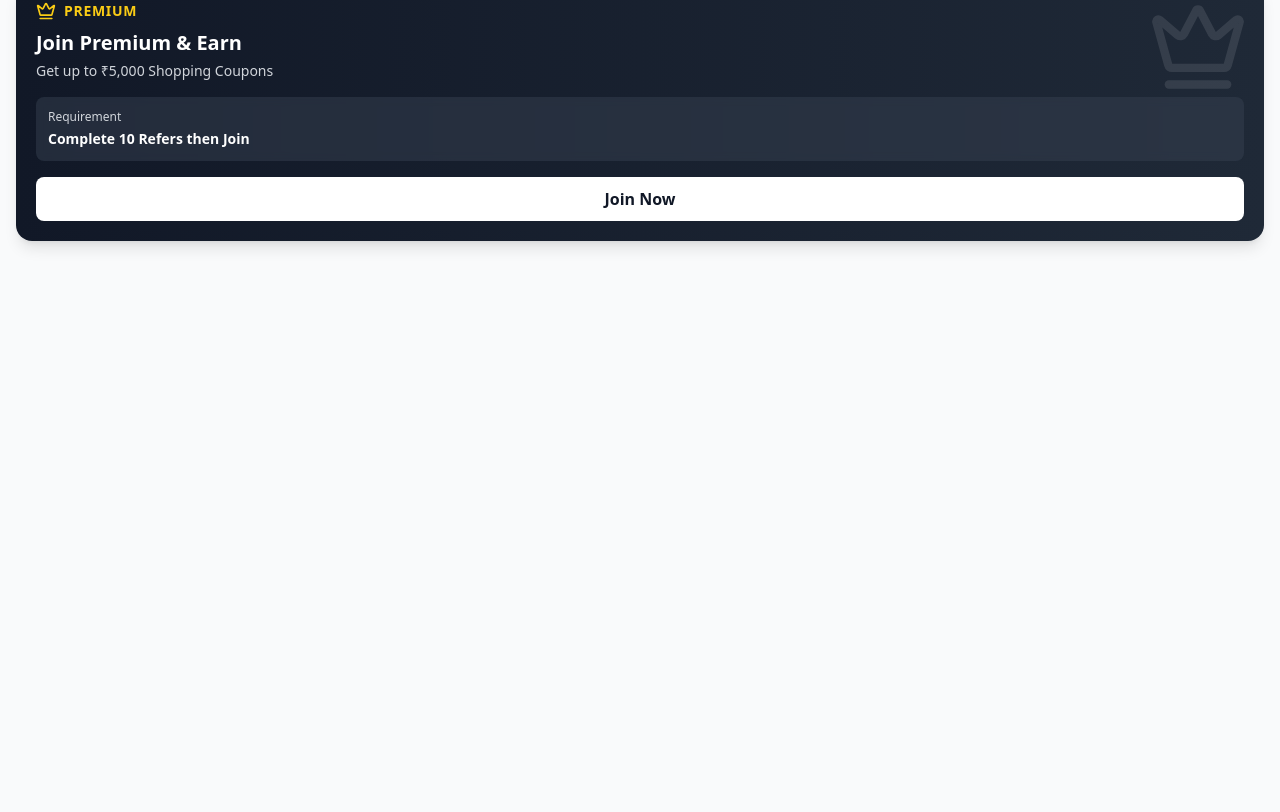
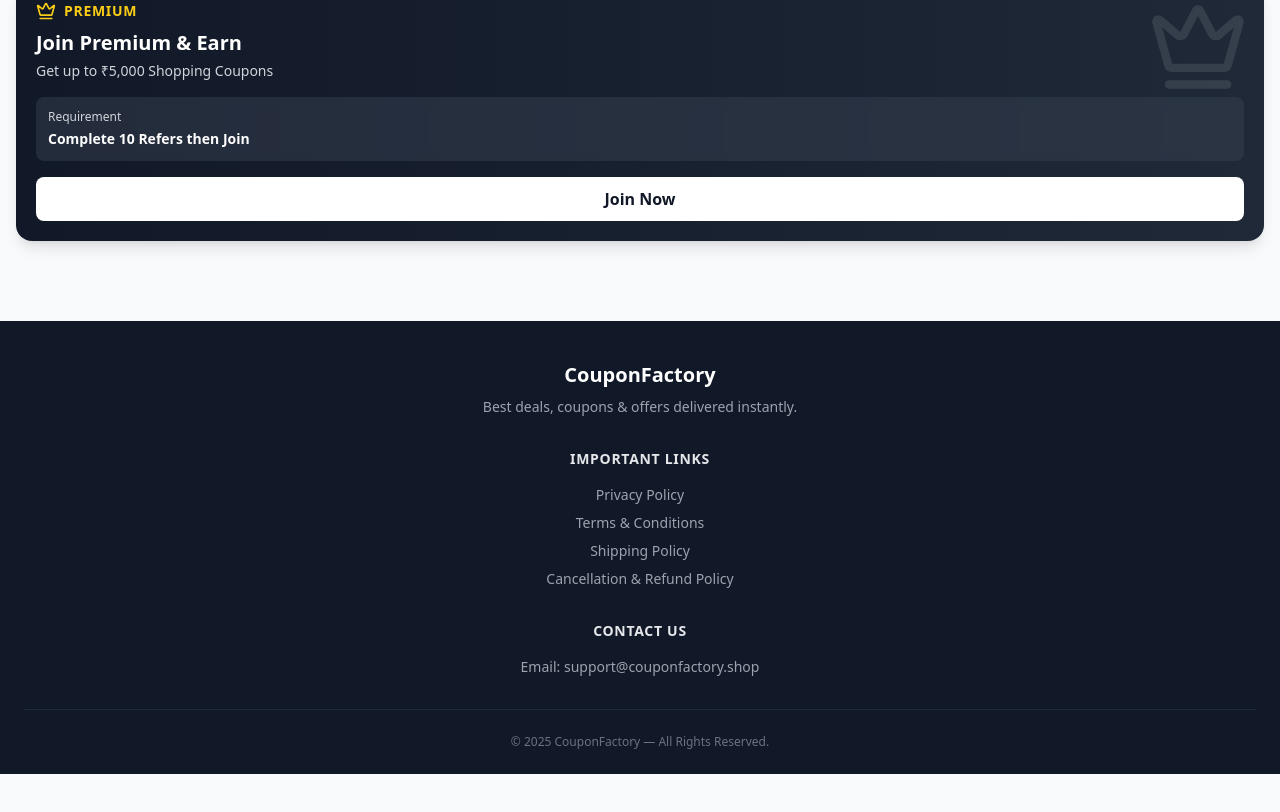
Before and after one commit to publicsworks/couponfactory, a React (Vite) app in the folder client/: page / in a window 1280 px wide. Shown: the part 1135-1947 px from the top of the page. Before the commit the page ends 1496 px from the top, so only its background shows below. Built offline with nearby package versions, Linux system fonts and the light colour scheme; no server answers; sample sign-in values are in the browser's storage.

Commit message:
Updated footer

```diff
--- a/client/src/App.jsx
+++ b/client/src/App.jsx
@@ -1,31 +1,25 @@
-import React, { useContext } from 'react';
+import React from 'react';
 import { Routes, Route, Navigate } from 'react-router-dom';
+import Login from './pages/Login';
+import Register from './pages/Register';
 import Home from './pages/Home';
 import Refer from './pages/Refer';
 import Coupons from './pages/Coupons';
 import Profile from './pages/Profile';
-import Login from './pages/Login';
-import Register from './pages/Register';
-import { AuthContext } from './context/AuthContext';
+import PrivacyPolicy from './pages/PrivacyPolicy';
+import TermsConditions from './pages/TermsConditions';
+import ShippingPolicy from './pages/ShippingPolicy';
+import RefundPolicy from './pages/RefundPolicy';
+import ContactUs from './pages/ContactUs';
+import ProtectedRoute from './components/ProtectedRoute';
 
-const ProtectedRoute = ({ children }) => {
-  const { user, loading } = useContext(AuthContext);
-
-  if (loading) return <div className="min-h-screen flex items-center justify-center">Loading...</div>;
-
-  if (!user) {
-    return <Navigate to="/login" />;
-  }
-
-  return children;
-};
-
-function App() {
+const App = () => {
   return (
     <Routes>
       <Route path="/login" element={<Login />} />
       <Route path="/register" element={<Register />} />
 
+      {/* Protected Routes */}
       <Route path="/" element={
         <ProtectedRoute>
           <Home />
@@ -46,8 +40,17 @@
           <Profile />
         </ProtectedRoute>
       } />
+
+      {/* Public Policy Pages */}
+      <Route path="/privacy" element={<PrivacyPolicy />} />
+      <Route path="/terms" element={<TermsConditions />} />
+      <Route path="/shipping" element={<ShippingPolicy />} />
+      <Route path="/refund-policy" element={<RefundPolicy />} />
+      <Route path="/contact" element={<ContactUs />} />
+
+      <Route path="*" element={<Navigate to="/" />} />
     </Routes>
   );
-}
+};
 
 export default App;
--- /dev/null
+++ b/client/src/components/Footer.jsx
@@ -0,0 +1,54 @@
+import React from 'react';
+import { Link } from 'react-router-dom';
+
+const Footer = () => {
+    return (
+        <footer className="bg-gray-900 text-white pt-10 pb-6 mt-10">
+            <div className="max-w-7xl mx-auto px-6 text-center">
+                {/* Brand & Tagline */}
+                <div className="mb-8">
+                    <h2 className="text-xl font-bold mb-2">CouponFactory</h2>
+                    <p className="text-gray-400 text-sm">
+                        Best deals, coupons & offers delivered instantly.
+                    </p>
+                </div>
+
+                {/* Important Links */}
+                <div className="mb-8">
+                    <h3 className="font-semibold text-gray-200 mb-4 text-sm uppercase tracking-wider">Important Links</h3>
+                    <ul className="space-y-2 text-sm text-gray-400">
+                        <li>
+                            <Link to="/privacy" className="hover:text-white transition-colors">Privacy Policy</Link>
+                        </li>
+                        <li>
+                            <Link to="/terms" className="hover:text-white transition-colors">Terms & Conditions</Link>
+                        </li>
+                        <li>
+                            <Link to="/shipping" className="hover:text-white transition-colors">Shipping Policy</Link>
+                        </li>
+                        <li>
+                            <Link to="/refund-policy" className="hover:text-white transition-colors">Cancellation & Refund Policy</Link>
+                        </li>
+                    </ul>
+                </div>
+
+                {/* Contact Us */}
+                <div className="mb-8">
+                    <h3 className="font-semibold text-gray-200 mb-4 text-sm uppercase tracking-wider">Contact Us</h3>
+                    <p className="text-sm text-gray-400">
+                        Email: <a href="mailto:support@couponfactory.shop" className="hover:text-white transition-colors">support@couponfactory.shop</a>
+                    </p>
+                </div>
+
+                {/* Copyright */}
+                <div className="border-t border-gray-800 pt-6">
+                    <p className="text-xs text-gray-500">
+                        © 2025 CouponFactory — All Rights Reserved.
+                    </p>
+                </div>
+            </div>
+        </footer>
+    );
+};
+
+export default Footer;
--- a/client/src/components/Layout.jsx
+++ b/client/src/components/Layout.jsx
@@ -1,6 +1,7 @@
 import React from 'react';
 import Navbar from './Navbar';
 import BottomNav from './BottomNav';
+import Footer from './Footer';
 
 const Layout = ({ children }) => {
     return (
@@ -9,6 +10,7 @@
             <main className="p-4">
                 {children}
             </main>
+            <Footer />
             <BottomNav />
         </div>
     );
--- /dev/null
+++ b/client/src/components/ProtectedRoute.jsx
@@ -0,0 +1,19 @@
+import React, { useContext } from 'react';
+import { Navigate } from 'react-router-dom';
+import { AuthContext } from '../context/AuthContext';
+
+const ProtectedRoute = ({ children }) => {
+    const { user, loading } = useContext(AuthContext);
+
+    if (loading) {
+        return <div className="min-h-screen flex items-center justify-center">Loading...</div>;
+    }
+
+    if (!user) {
+        return <Navigate to="/login" />;
+    }
+
+    return children;
+};
+
+export default ProtectedRoute;
--- /dev/null
+++ b/client/src/pages/ContactUs.jsx
@@ -0,0 +1,25 @@
+import React from 'react';
+import Layout from '../components/Layout';
+
+const ContactUs = () => {
+    return (
+        <Layout>
+            <div className="p-6 max-w-2xl mx-auto bg-white rounded-xl shadow-sm border border-gray-100 mt-6">
+                <h1 className="text-2xl font-bold text-gray-800 mb-4">Contact Us</h1>
+                <div className="text-gray-600 space-y-4 leading-relaxed">
+                    <p>
+                        For support, queries, feedback or partnership requests, reach out to us at:
+                    </p>
+                    <p className="font-medium text-gray-800">
+                        Email: <a href="mailto:support@couponfactory.shop" className="text-blue-600 hover:underline">support@couponfactory.shop</a>
+                    </p>
+                    <p>
+                        We typically respond within 24 hours.
+                    </p>
+                </div>
+            </div>
+        </Layout>
+    );
+};
+
+export default ContactUs;
--- /dev/null
+++ b/client/src/pages/PrivacyPolicy.jsx
@@ -0,0 +1,28 @@
+import React from 'react';
+import Layout from '../components/Layout';
+
+const PrivacyPolicy = () => {
+    return (
+        <Layout>
+            <div className="p-6 max-w-2xl mx-auto bg-white rounded-xl shadow-sm border border-gray-100 mt-6">
+                <h1 className="text-2xl font-bold text-gray-800 mb-4">Privacy Policy</h1>
+                <div className="text-gray-600 space-y-4 leading-relaxed">
+                    <p>
+                        At CouponFactory, we value your privacy and are committed to protecting your personal information. We only collect data necessary for account creation, order processing, communication, and improving user experience.
+                    </p>
+                    <p>
+                        We never sell or share your personal information with external parties except trusted service providers and payment gateways.
+                    </p>
+                    <p>
+                        All data is stored securely and handled with strict confidentiality.
+                    </p>
+                    <p className="font-medium text-gray-800">
+                        For queries, email us at: <a href="mailto:support@couponfactory.shop" className="text-blue-600 hover:underline">support@couponfactory.shop</a>
+                    </p>
+                </div>
+            </div>
+        </Layout>
+    );
+};
+
+export default PrivacyPolicy;
--- /dev/null
+++ b/client/src/pages/RefundPolicy.jsx
@@ -0,0 +1,28 @@
+import React from 'react';
+import Layout from '../components/Layout';
+
+const RefundPolicy = () => {
+    return (
+        <Layout>
+            <div className="p-6 max-w-2xl mx-auto bg-white rounded-xl shadow-sm border border-gray-100 mt-6">
+                <h1 className="text-2xl font-bold text-gray-800 mb-4">Cancellation & Refund Policy</h1>
+                <div className="text-gray-600 space-y-4 leading-relaxed">
+                    <p>
+                        Our products are digital coupons, therefore once delivered, they cannot be canceled or refunded.
+                    </p>
+                    <p>
+                        If a coupon is invalid or non-working, contact us within 24 hours of purchase.
+                    </p>
+                    <p>
+                        After verification, we will provide a replacement if eligible.
+                    </p>
+                    <p className="font-medium text-gray-800">
+                        Support email: <a href="mailto:support@couponfactory.shop" className="text-blue-600 hover:underline">support@couponfactory.shop</a>
+                    </p>
+                </div>
+            </div>
+        </Layout>
+    );
+};
+
+export default RefundPolicy;
--- /dev/null
+++ b/client/src/pages/ShippingPolicy.jsx
@@ -0,0 +1,28 @@
+import React from 'react';
+import Layout from '../components/Layout';
+
+const ShippingPolicy = () => {
+    return (
+        <Layout>
+            <div className="p-6 max-w-2xl mx-auto bg-white rounded-xl shadow-sm border border-gray-100 mt-6">
+                <h1 className="text-2xl font-bold text-gray-800 mb-4">Shipping Policy</h1>
+                <div className="text-gray-600 space-y-4 leading-relaxed">
+                    <p>
+                        CouponFactory deals exclusively in digital coupon codes and offers.
+                    </p>
+                    <p>
+                        No physical shipping is involved.
+                    </p>
+                    <p>
+                        Your purchased coupon or offer is delivered instantly to your registered email or account dashboard.
+                    </p>
+                    <p className="font-medium text-gray-800">
+                        If you face any issue or delay, contact: <a href="mailto:support@couponfactory.shop" className="text-blue-600 hover:underline">support@couponfactory.shop</a>
+                    </p>
+                </div>
+            </div>
+        </Layout>
+    );
+};
+
+export default ShippingPolicy;
--- /dev/null
+++ b/client/src/pages/TermsConditions.jsx
@@ -0,0 +1,31 @@
+import React from 'react';
+import Layout from '../components/Layout';
+
+const TermsConditions = () => {
+    return (
+        <Layout>
+            <div className="p-6 max-w-2xl mx-auto bg-white rounded-xl shadow-sm border border-gray-100 mt-6">
+                <h1 className="text-2xl font-bold text-gray-800 mb-4">Terms & Conditions</h1>
+                <div className="text-gray-600 space-y-4 leading-relaxed">
+                    <p>
+                        By using CouponFactory, you agree to follow all rules and policies of our platform.
+                    </p>
+                    <p>
+                        All coupons and offers on our website are subject to availability and may change without prior notice.
+                    </p>
+                    <p>
+                        Users must provide accurate information during account creation or purchase.
+                    </p>
+                    <p>
+                        Fraudulent activity, misuse, or unauthorized actions may result in account suspension.
+                    </p>
+                    <p className="font-medium text-gray-800">
+                        For support, contact: <a href="mailto:support@couponfactory.shop" className="text-blue-600 hover:underline">support@couponfactory.shop</a>
+                    </p>
+                </div>
+            </div>
+        </Layout>
+    );
+};
+
+export default TermsConditions;
```
